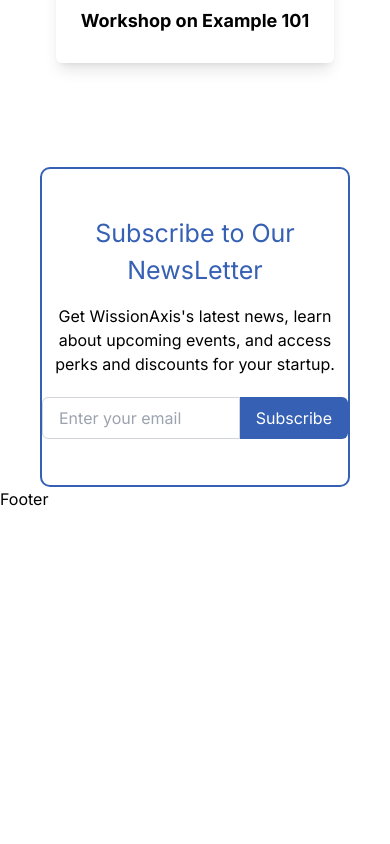
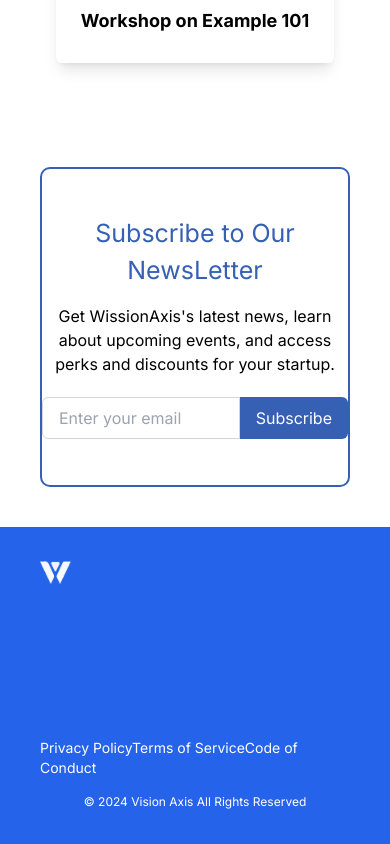
Before and after one commit to wissionaxis/wissionaxis, a Next.js app: page / in a window 390 px wide. Shown: the part 5286-6130 px from the top of the page. Before the commit the page ends 5797 px from the top, so only its background shows below. Built offline with nearby package versions, Linux system fonts and the light colour scheme.

Commit message:
added footer

```diff
--- a/app/components/common/Footer.tsx
+++ b/app/components/common/Footer.tsx
@@ -1,9 +1,32 @@
-import React from 'react'
-
+// components/Footer.tsx
+import Image from 'next/image';
+import Link from 'next/link';
+import Logo from '@/app/assets/images/logo-nav.png';
 const Footer = () => {
   return (
-    <div className='-z-1'>Footer</div>
-  )
-}
+    <footer className="bg-blue-600 text-white py-8 mt-10">
+      <div className="container  min-h-[30vh] flex-colm px-10">
+        <div className="mb-4 md:mb-0   min-h-[10rem] w-full">
+          <div className="w-[10%] h-full flex-center">
+            <Image src={Logo} alt="Logo" />
+          </div>
+        </div>
+        <div className="flex flex-col md:flex-row  w-full items-center justify-between text-sm">
+          <div className="">
 
-export default Footer
+            <Link href="/privacy-policy" className="hover:underline mb-2 md:mb-0 md:mr-4">Privacy Policy</Link>
+
+            <Link href="/terms-of-service" className="hover:underline mb-2 md:mb-0 md:mr-4">Terms of Service</Link>
+
+            <Link href="/code-of-conduct" className="hover:underline mb-2 md:mb-0 md:mr-4">Code of Conduct</Link>
+          </div>
+          <div className="text-xs mt-4 md:mt-0">
+            © 2024 Vision Axis All Rights Reserved
+          </div>
+        </div>
+      </div>
+    </footer>
+  );
+};
+
+export default Footer;
```
